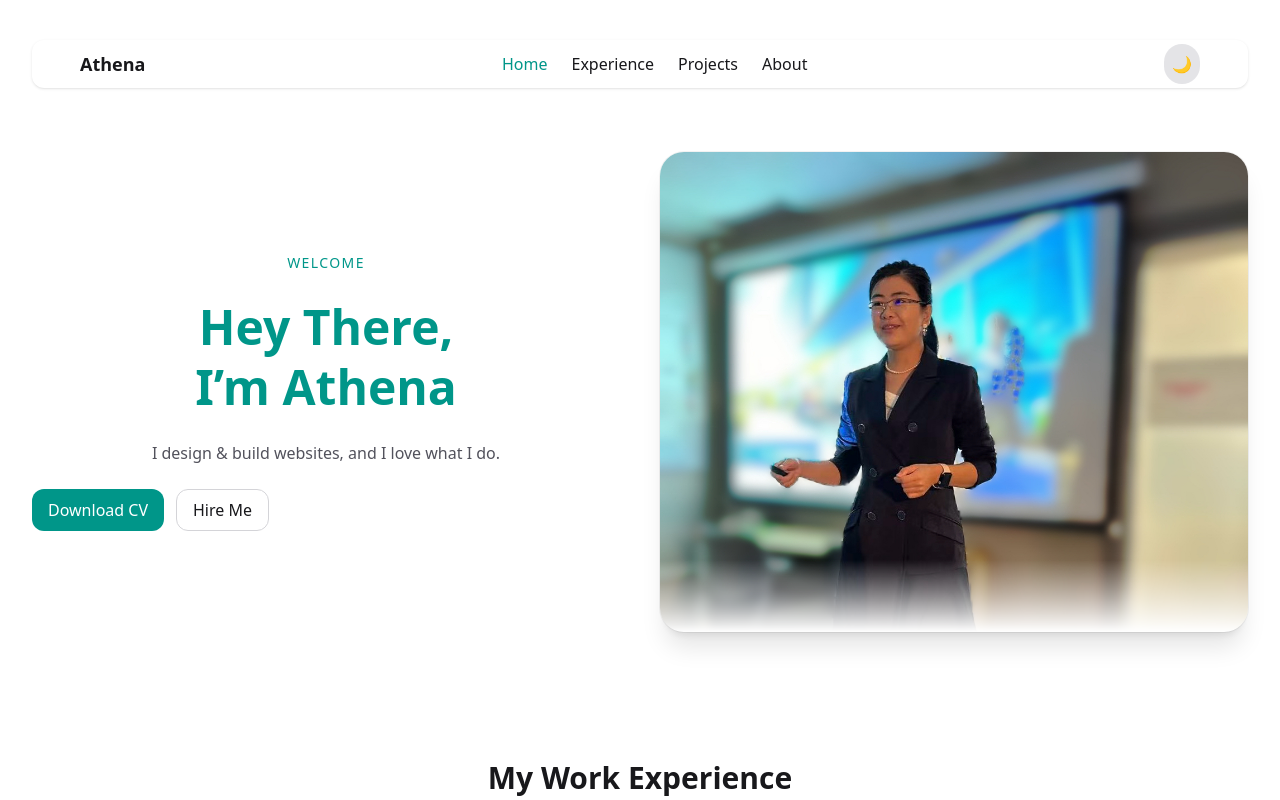
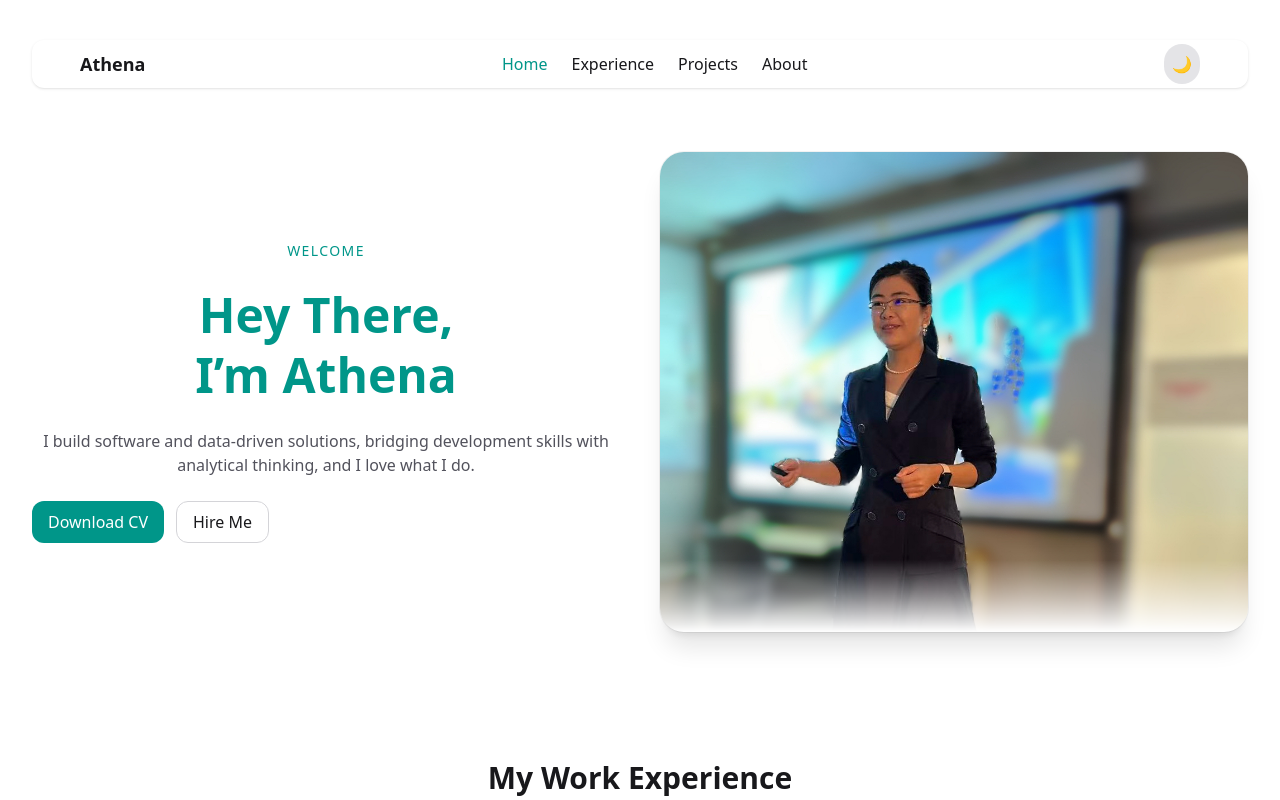
Before and after one commit to Chao-Meng/portfolio-react-tailwind, a React (Vite) app: page / in a window 1280 px wide. Shown: the top 800 px of the page. Built offline with nearby package versions, Linux system fonts and the light colour scheme.

Commit message:
updated hero

```diff
--- a/src/Components/Hero.jsx
+++ b/src/Components/Hero.jsx
@@ -10,7 +10,7 @@ export default function Hero() {
           Hey There,<br />I’m Athena
         </h1>
         <p className="text-zinc-600 dark:text-zinc-300 max-w-prose">
-          I design & build websites, and I love what I do.
+          I build software and data-driven solutions, bridging development skills with analytical thinking, and I love what I do.
         </p>
         <div className="flex gap-3">
           <a
```
